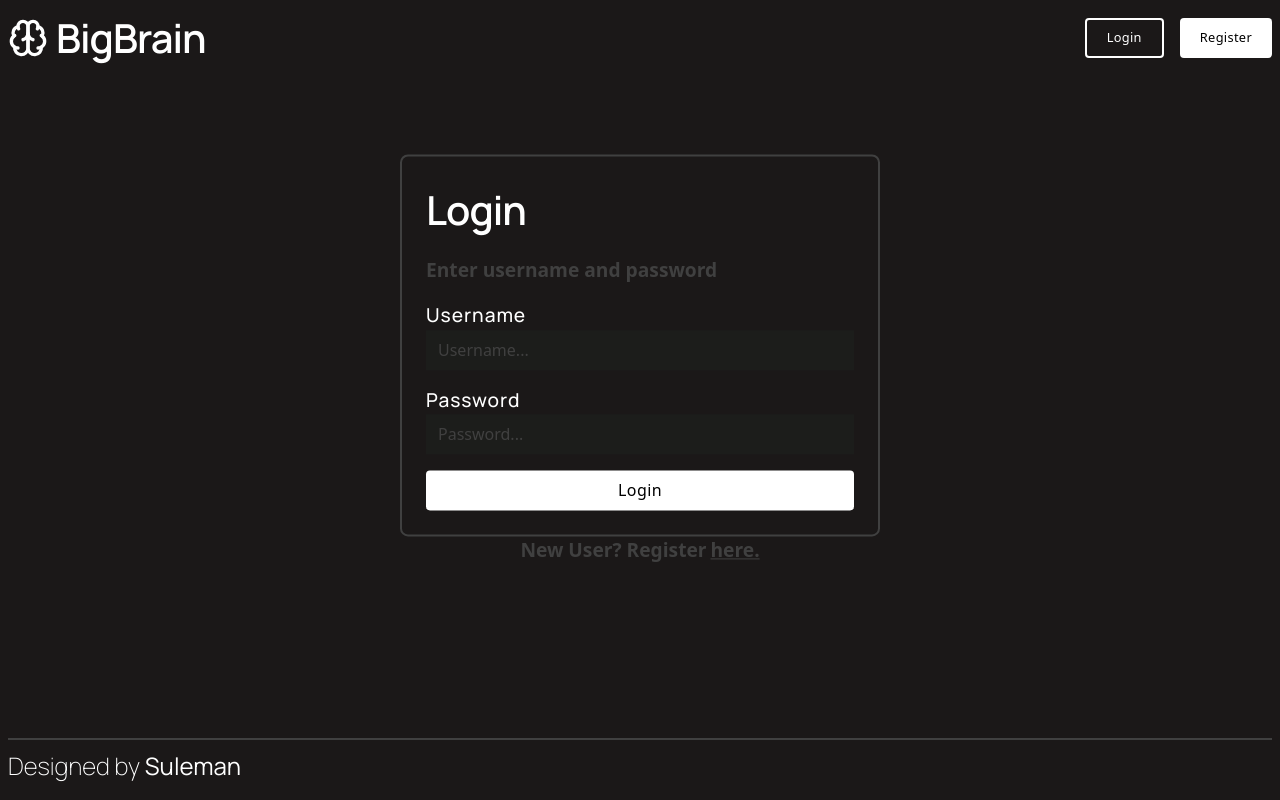
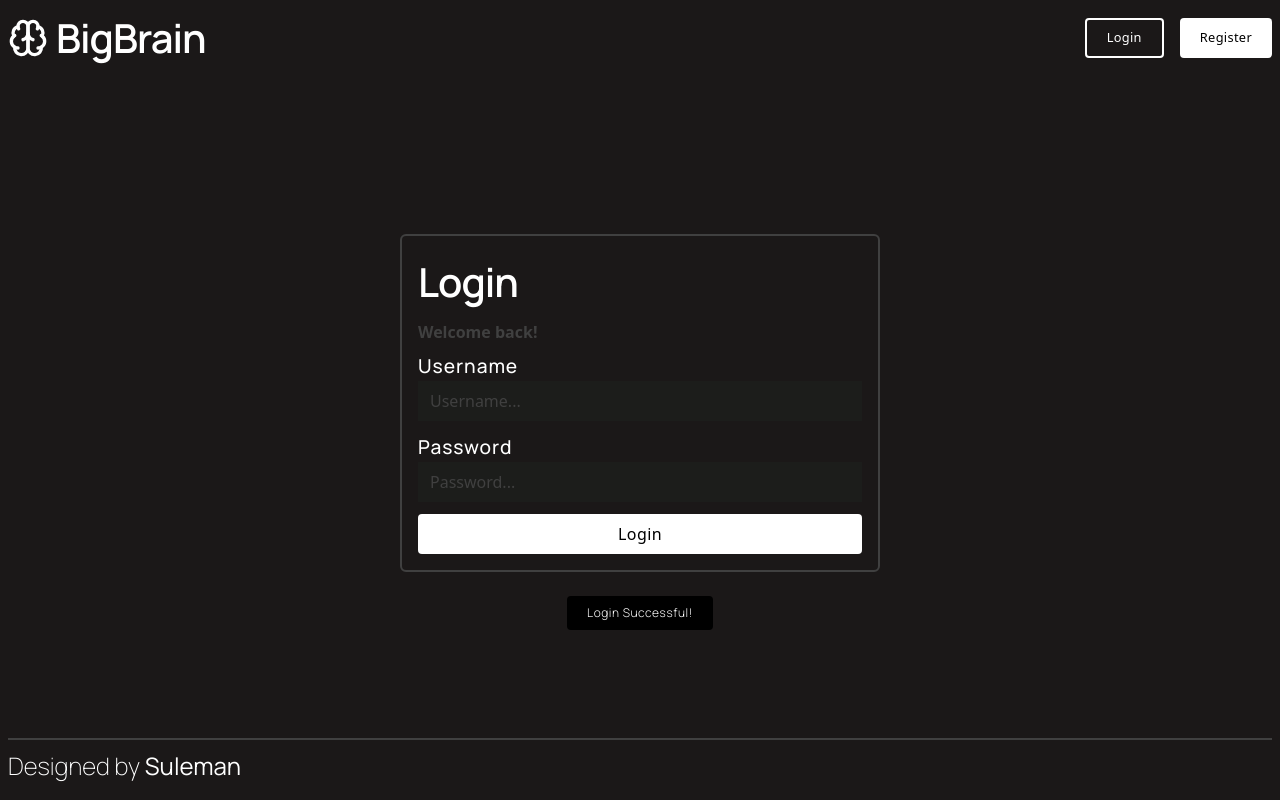
Before and after one commit to suleman1412/secondbrain-fe, a React (Vite) app: page / in a window 1280 px wide. Both pictures are taken after a click on the button "Login". Built offline with nearby package versions, Linux system fonts and the light colour scheme; a web font is replaced by a local one.

Commit message:
ladning login and register

```diff
--- a/src/components/Landing.tsx
+++ b/src/components/Landing.tsx
@@ -26,7 +26,7 @@ const Landing = () => {
     return (
         <div className="flex flex-col min-h-screen p-2 mx-auto max-w-7xl ">
             <NavBar />
-            <div className="flex-1">
+            <div className="flex flex-1 justify-center items-center">
                 {renderContent()}
             </div>
             <Footer />
--- a/src/components/Login.tsx
+++ b/src/components/Login.tsx
@@ -8,6 +8,7 @@ import Heading from './ui/Heading'
 import Alert from './ui/Alert'
 import { useSetRecoilState } from 'recoil'
 import { currTab, isLoggedIn } from './recoil/atoms'
+import FormContainer from './ui/FormContainer'
 
 interface FormErrors {
   username?: string
@@ -19,7 +20,7 @@ const Login = () => {
   const [password, setPassword] = useState('')
   const [isLoading, setIsLoading] = useState(false)
   const [errors, setErrors] = useState<FormErrors>({})
-  const [showAlert, setShowAlert] = useState(false)
+  const [showAlert, setShowAlert] = useState(true)
   const setCurrTab = useSetRecoilState(currTab);
   const setisLoggedIn = useSetRecoilState(isLoggedIn)
 
@@ -81,15 +82,15 @@ const Login = () => {
   }
 
   return (
-    <div className='absolute top-1/2 left-1/2 -translate-x-1/2 -translate-y-1/2'>
-      <div className='min-w-72 w-[30em] border-2 border-border p-6 rounded-lg flex flex-col gap-4'>
-        <Heading variant='primary' size='md'>
-          Login
-        </Heading>
-        <Heading variant='secondary' size='xs'>
-          Enter username and password
-        </Heading>
-        <form className='flex flex-col gap-4' onSubmit={handleSubmit}>
+    // <div className='absolute top-1/2 left-1/2 -translate-x-1/2 -translate-y-1/2'>
+      // <div className='min-w-72 md:w-[20em] border-2 border-border p-6 rounded-lg flex flex-col gap-4'>
+    <div>
+      <FormContainer
+      title="Login"
+      subtitle="Welcome back! "
+      onSubmit={handleSubmit}
+      isLoading={isLoading}
+    >
       <div>
         <Input
           value={username}
@@ -122,16 +123,14 @@ const Login = () => {
       <Button type='submit' variant='primary' disabled={isLoading}>
         {isLoading ? 'Logging in...' : 'Login'}
       </Button>
-        </form>
+    </FormContainer>
+    {showAlert && (
+        <Alert text='Login Successful!' />
+      )}
     </div>
-      <Heading variant='secondary' size='xs' className='flex justify-center'>
-        New User? Register <span onClick={() => setCurrTab('register')} className='hover:text-text underline ml-1 cursor-pointer'>here.</span>
-      </Heading>
-      <div className='text-center flex justify-center mt-20'>
-        {showAlert && <Alert text='Login Successful!' />}
-      </div>
-    </div>
-  )
-}
+  );
+};
+  // )
+// }
 
 export default Login
--- a/src/components/Register.tsx
+++ b/src/components/Register.tsx
@@ -4,10 +4,10 @@ import { useState, FormEvent } from 'react'
 import { AuthSchema } from '../lib/schemas'
 import { ZodError } from 'zod'
 import axios from 'axios'
-import Heading from './ui/Heading'
 import Alert from './ui/Alert'
 import { useSetRecoilState } from 'recoil'
 import { currTab } from './recoil/atoms'
+import FormContainer from './ui/FormContainer'
 
 interface FormErrors {
   username?: string
@@ -19,7 +19,7 @@ const Register = () => {
   const [password, setPassword] = useState('')
   const [isLoading, setIsLoading] = useState(false)
   const [errors, setErrors] = useState<FormErrors>({})
-  const [showAlert, setShowAlert] = useState(false)
+  const [showAlert, setShowAlert] = useState(true)
   const setCurrTab = useSetRecoilState(currTab);
 
 
@@ -78,15 +78,13 @@ const Register = () => {
   }
 
   return (
-    <div className='absolute top-1/2 left-1/2 -translate-x-1/2 -translate-y-1/2 '>
-      <div className='min-w-72 w-[30em] border-2 border-border p-6 rounded-lg flex flex-col gap-4'>
-        <Heading variant='primary' size='md'>
-          Create an account
-        </Heading>
-        <Heading variant='secondary' size='xs'>
-          Enter your username below to create your account
-        </Heading>
-        <form className='flex flex-col gap-4' onSubmit={handleSubmit}>
+    <div>
+        <FormContainer
+          title="Create an Account"
+          subtitle="Join us today!"
+          onSubmit={handleSubmit}
+          isLoading={isLoading}
+        >
           <div>
             <Input
               value={username}
@@ -119,13 +117,12 @@ const Register = () => {
           <Button type='submit' variant='primary' disabled={isLoading}>
             {isLoading ? 'Registering...' : 'Register'}
           </Button>
-        </form>
+        </FormContainer>
+        {showAlert && (
+          <Alert text='Account Created!' />
+        )}
       </div>
-      <div className='text-center flex justify-center mt-20'>
-        {showAlert && <Alert text='User Registered Successfully!' />}
-      </div>
-    </div>
-  )
-}
+  );
+};
 
 export default Register
--- a/src/components/ui/Alert.tsx
+++ b/src/components/ui/Alert.tsx
@@ -7,7 +7,8 @@ const Alert: React.FC<AlertProps> = ({
     text
 }) => {
     return (
-    <div className="px-5 py-2 text-white bg-black rounded border-border">
+    <div className="px-5 py-2 text-white bg-black rounded border-border font-font1 tracking-wider font-light text-[0.75rem]
+    text-center absolute bottom-1/5 left-1/2 -translate-x-1/2 translate-y-6 z-50">
         {text}
     </div>
     )
--- /dev/null
+++ b/src/components/ui/FormContainer.tsx
@@ -0,0 +1,37 @@
+import React, { FormEvent } from 'react';
+import Heading from './Heading';
+import Alert from './Alert';
+
+interface FormContainerProps {
+    title: string;
+    subtitle: string;
+    children: React.ReactNode;
+    onSubmit: (e: FormEvent<HTMLFormElement>) => void | Promise<void>;
+    isLoading?: boolean;
+}
+
+const FormContainer: React.FC<FormContainerProps> = ({
+  title,
+  subtitle,
+  children,
+  onSubmit,
+  isLoading = false,
+}) => {
+  return (
+    <div className='container flex flex-col justify-center items-center mx-auto'>
+      <div className='formContainer min-w-[15em] md:min-w-[30em] border-2 border-border p-4 rounded-md flex flex-col gap-2'>
+        <Heading variant='primary' size='md'>
+          {title}
+        </Heading>
+        <Heading variant='secondary' size='xs'>
+          {subtitle}
+        </Heading>
+        <form className='flex flex-col gap-3' onSubmit={onSubmit}>
+          {children}
+        </form>
+      </div>
+    </div>
+  );
+};
+
+export default FormContainer;
--- a/src/components/ui/Heading.tsx
+++ b/src/components/ui/Heading.tsx
@@ -7,7 +7,7 @@ interface HeadingProps {
 }
 
 const sizeStyles = {
-    "xs": "text-[0.8rem] md:text-[0.9rem] lg:text-[1.2rem]",
+    "xs": "text-[0.7rem] md:text-[0.8rem] lg:text-[1rem]",
     "sm": "text-[1.2rem] md:text-[1.5rem] lg:text-[2rem]",
     "md": "text-[2rem] md:text-[2.3rem] lg:text-[2.5rem]",
     "lg": "text-[2.5rem] md:text-[3.5rem] lg:text-[4rem]"
```
Lines whose indentation alone changed are shown as unchanged.
